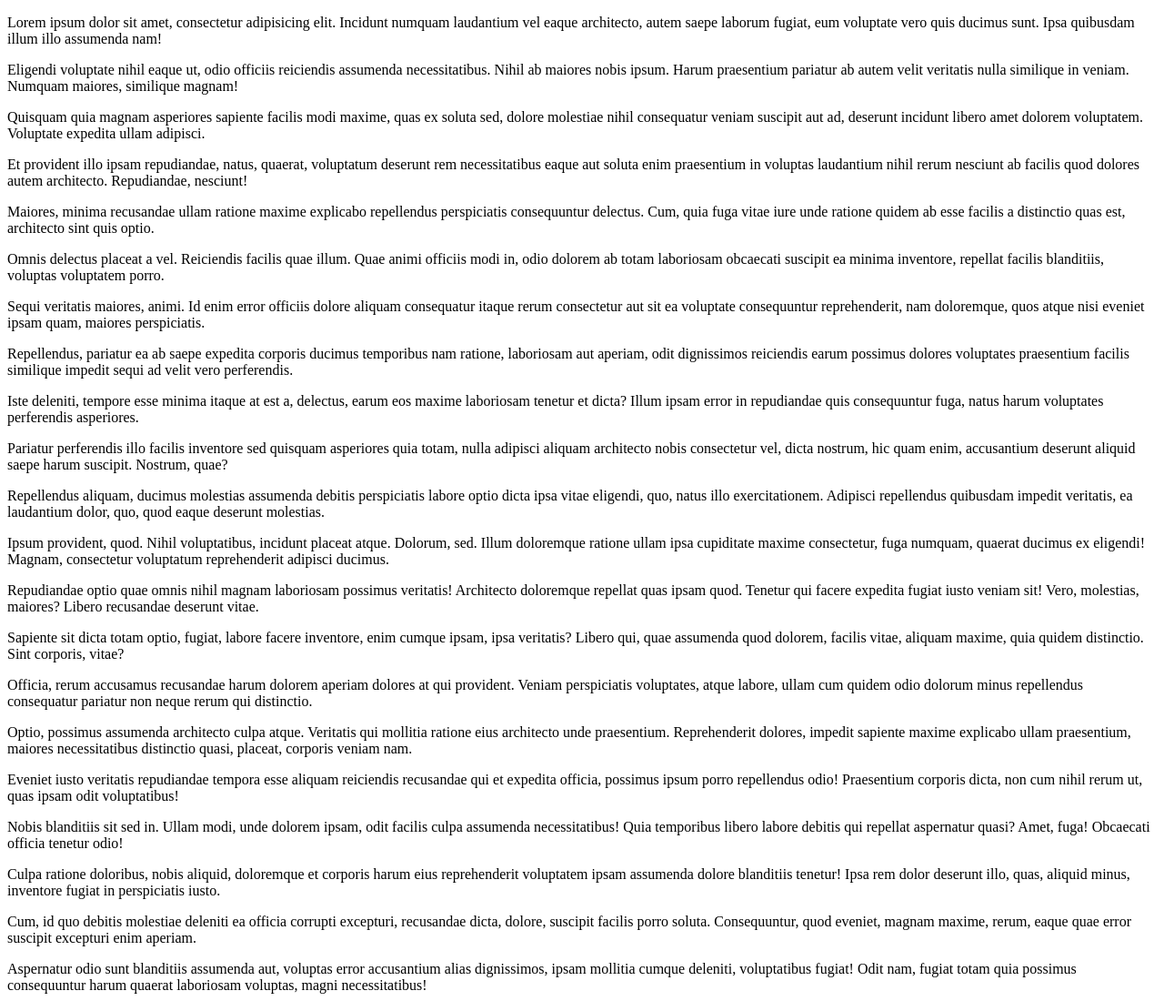
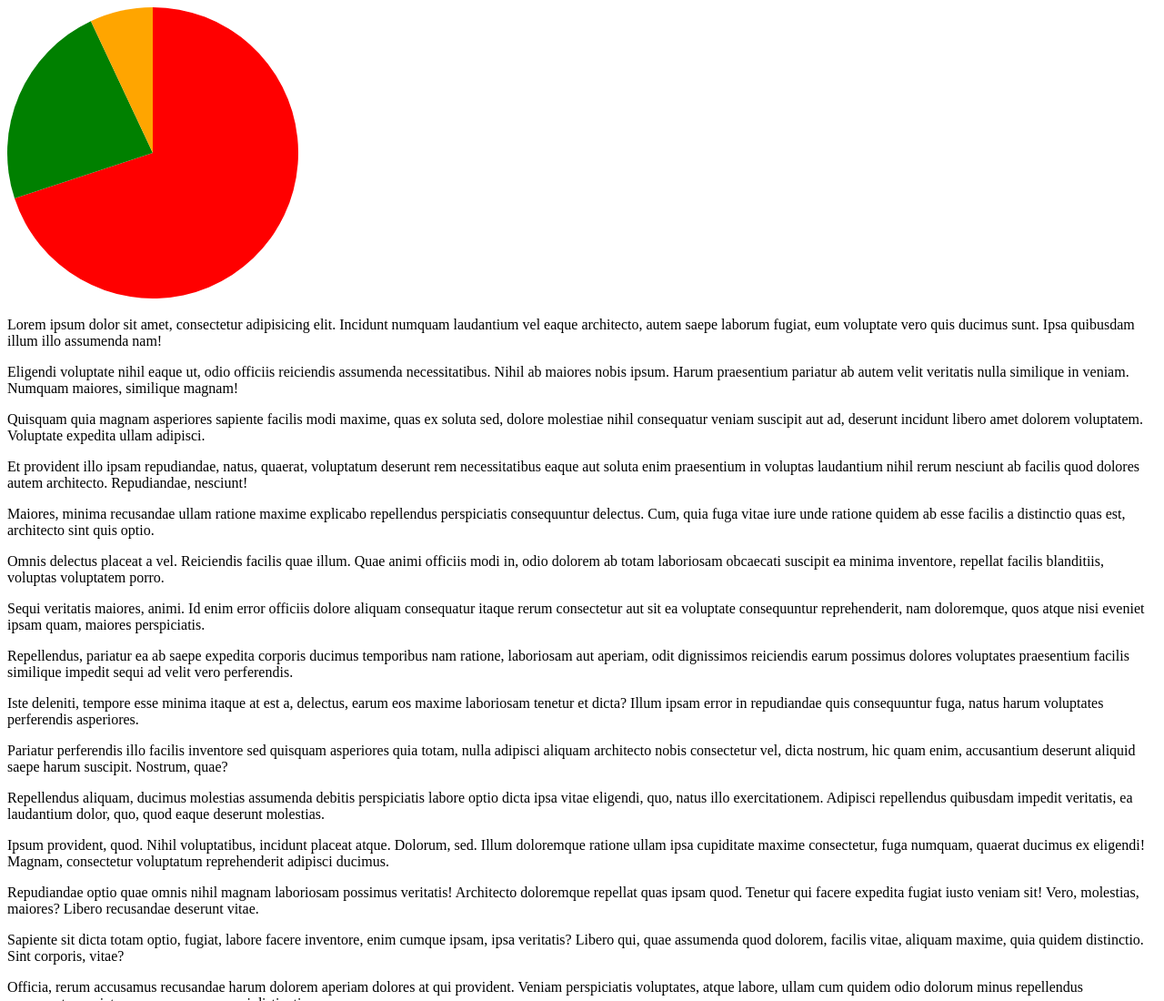
Before and after one commit to nolimits4web/dom7, a website: page demo/index.html in a window 1280 px wide. Shown: the top 1100 px of the page at 91% size. Drawn offline with Linux system fonts and the light colour scheme.

Commit message:
3.0.0-alpha.8 release

```diff
--- a/demo/index.html
+++ b/demo/index.html
@@ -8,6 +8,23 @@
 
 <body>
   <div id="app">
+    <svg xmlns="http://www.w3.org/2000/svg" width="320"
+      viewBox="-106.66666666666667 -106.66666666666667 213.33333333333334 213.33333333333334"
+      style="transform: rotate(-90deg)">
+
+      <path
+        d="M 106.66666666666667 0 A 106.66666666666667 106.66666666666667 0 1 1 -33.40723032204578 -101.30022082891806 L 0 0"
+        fill="red" data-index="0" class=""></path>
+
+      <path
+        d="M -33.40723032204578 -101.30022082891806 A 106.66666666666667 106.66666666666667 0 0 1 96.5348315254151 -45.37404632758138 L 0 0"
+        fill="green" data-index="1" class="pie-chart-hidden"></path>
+
+      <path
+        d="M 96.5348315254151 -45.37404632758138 A 106.66666666666667 106.66666666666667 0 0 1 106.66666666666667 -1.2086482981649023e-13 L 0 0"
+        fill="orange" data-index="2" class="pie-chart-hidden"></path>
+
+    </svg>
     <p>Lorem ipsum dolor sit amet, consectetur adipisicing elit. Incidunt numquam laudantium vel eaque architecto, autem
       saepe laborum fugiat, eum voluptate vero quis ducimus sunt. Ipsa quibusdam illum illo assumenda nam!</p>
     <p>Eligendi voluptate nihil eaque ut, odio officiis reiciendis assumenda necessitatibus. Nihil ab maiores nobis
@@ -275,7 +292,7 @@
       recusandae suscipit repellendus placeat necessitatibus blanditiis aspernatur! Debitis voluptas officiis,
       voluptate, mollitia dolore distinctio! Sed.</p>
   </div>
-  <script src="../package/dom7.js"></script>
+  <script src="../package/dom7.umd.js"></script>
   <script>
     var $ = window.Dom7;
   </script>
--- a/package.json
+++ b/package.json
@@ -1,6 +1,6 @@
 {
   "name": "dom7-src",
-  "version": "3.0.0-alpha.7",
+  "version": "3.0.0-alpha.8",
   "description": "Minimalistic JavaScript library for DOM manipulation, with a jQuery-compatible API",
   "sideEffects": false,
   "main": "dom7.cjs.js",
--- a/package/package.json
+++ b/package/package.json
@@ -1,6 +1,6 @@
 {
   "name": "dom7",
-  "version": "3.0.0-alpha.7",
+  "version": "3.0.0-alpha.8",
   "description": "Minimalistic JavaScript library for DOM manipulation, with a jQuery-compatible API",
   "sideEffects": false,
   "main": "dom7.cjs.js",
--- a/src/methods.js
+++ b/src/methods.js
@@ -199,8 +199,10 @@ function on(...args) {
   if (!capture) capture = false;
 
   function handleLiveEvent(e) {
+    console.log(1);
     const target = e.target;
     if (!target) return;
+    console.log(2, target);
     const eventData = e.target.dom7EventData || [];
     if (eventData.indexOf(e) < 0) {
       eventData.unshift(e);
@@ -234,6 +236,7 @@ function on(...args) {
           listener,
           proxyListener: handleEvent,
         });
+        console.log(el, event, handleEvent);
         el.addEventListener(event, handleEvent, capture);
       }
     } else {
```
Also changed, not shown: package/dom7.cjs.js (+5 -2 lines), package/dom7.esm.js (+5 -2 lines), package/dom7.js (renamed from package/dom7.umd.js, +5 -2 lines), scripts/build.js (+5 -5 lines), package/dom7.min.js (added), package/dom7.umd.min.js (deleted), 3 other files.
